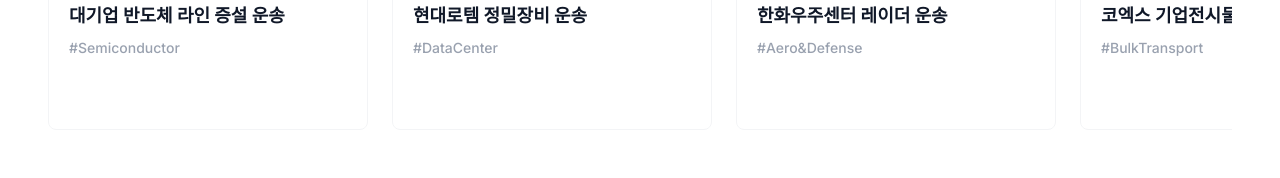
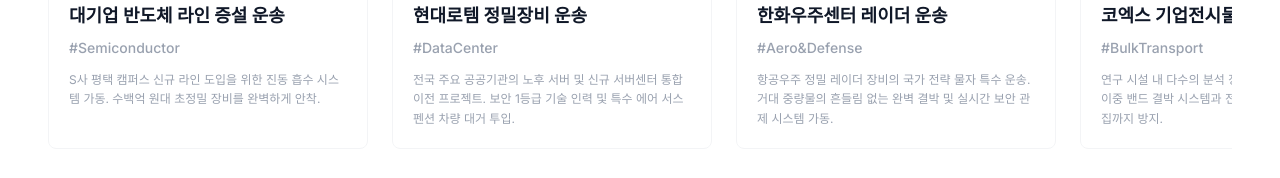
Before and after one commit to leedonghyun79/freight, a Next.js app: page / in a window 1280 px wide. Shown: the part 4072-4250 px from the top of the page. Built offline with nearby package versions, Linux system fonts and the light colour scheme.

Commit message:
운송사례 추가

```diff
--- a/src/app/layout.tsx
+++ b/src/app/layout.tsx
@@ -68,6 +68,20 @@
       suppressHydrationWarning
     >
       <head>
+        {/* 네이버 애널리틱스 */}
+        <script type="text/javascript" src="//wcs.pstatic.net/wcslog.js" async />
+        <script
+          type="text/javascript"
+          dangerouslySetInnerHTML={{
+            __html: `
+              if(!wcs_add) var wcs_add = {};
+              wcs_add["wa"] = "a8831f54e53660";
+              if(window.wcs) {
+                wcs_do();
+              }
+            `,
+          }}
+        />
         <script
           type="application/ld+json"
           dangerouslySetInnerHTML={{
--- a/src/components/PortfolioCarousel.tsx
+++ b/src/components/PortfolioCarousel.tsx
@@ -71,6 +71,14 @@
     image: "/images/원자력발전소내실험장비.jpg",
     specs: ["Real-time CCTV", "Climate Log"],
   },
+  {
+    id: 9,
+    title: "1톤무진동 그림/미술품/문화재 포장 및 운송",
+    description: "1톤 무진동차량 갤러리 그림을 포장하여 안전운송 및 갤러리 설치작업까지 완료!",
+    category: "Art Transport",
+    image: "/images/1톤무진동_그림_미술품.png",
+    specs: ["Vibration Free", "Art Packing", "Installation"],
+  },
 ];
 
 export default function PortfolioCarousel() {
@@ -127,7 +135,7 @@
           >
             {cases.map((item) => (
               <SwiperSlide key={item.id} className="!w-[320px]">
-                <div className="bg-white rounded-lg overflow-hidden border border-gray-100 transition-all hover:shadow-xl group/card h-full flex flex-col">
+                <div className="bg-white rounded-lg overflow-hidden border border-gray-100 transition-all hover:shadow-xl group/card h-[408px] flex flex-col">
                   {/* Image Container */}
                   <div className="relative aspect-[4/3] overflow-hidden">
                     <Image
@@ -139,14 +147,14 @@
                   </div>
                   {/* Content Area */}
                   <div className="p-5 flex-grow border-t border-gray-50">
-                    <h3 className="text-lg font-bold text-gray-900 mb-2 truncate">
+                    <h3 className="text-lg font-bold text-gray-900 mb-2">
                       {item.title}
                     </h3>
                     <div className="text-sm text-gray-400 font-medium">
                       #{item.category.replace(/\s+/g, "")}
                     </div>
                     {/* Added description subtly for context */}
-                    <p className="mt-3 text-xs text-gray-400 line-clamp-2 leading-relaxed opacity-0 group-hover/card:opacity-100 transition-opacity">
+                    <p className="mt-3 text-xs text-gray-400 leading-relaxed">
                       {item.description}
                     </p>
                   </div>
```
Also changed, not shown: public/images/1톤무진동_그림_미술품.png (added).
